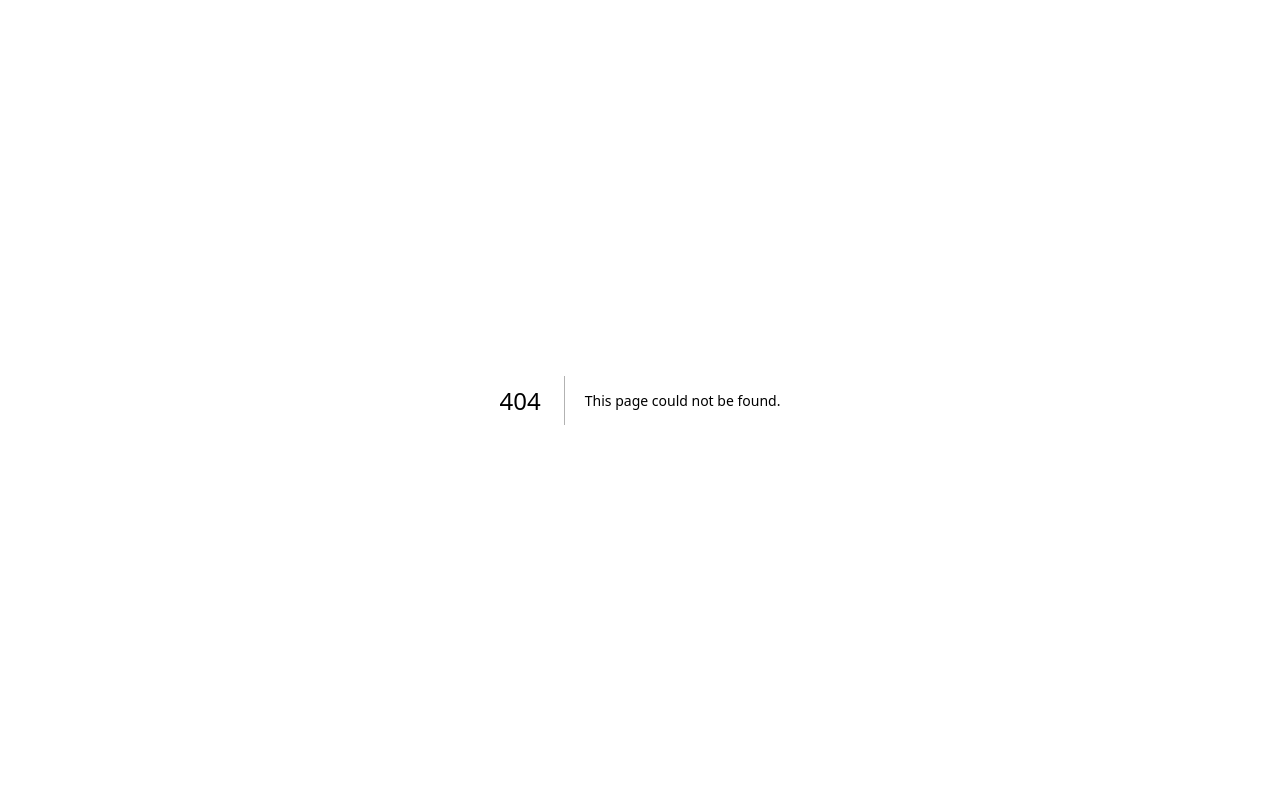
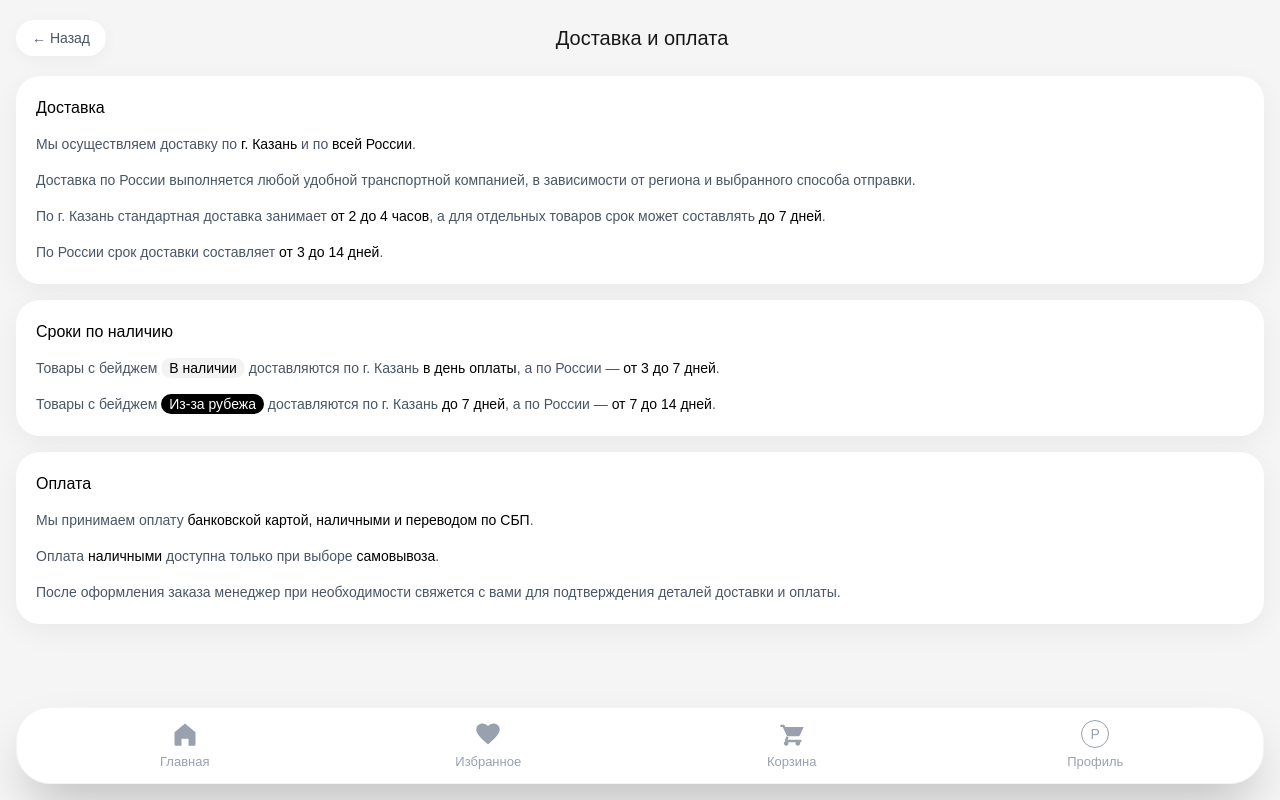
Before and after one commit to rennymateso/tg-shop, a Next.js app: page /delivery-payment in a window 1280 px wide. Before the commit this address had no page. Built offline with nearby package versions, Linux system fonts and the light colour scheme.

Commit message:
update delivery page and profile menu

```diff
--- /dev/null
+++ b/app/delivery-payment/page.tsx
@@ -0,0 +1,107 @@
+"use client";
+
+import { useRouter } from "next/navigation";
+import BottomNav from "../components/BottomNav";
+
+export default function DeliveryPaymentPage() {
+  const router = useRouter();
+
+  return (
+    <main className="min-h-screen bg-[#F5F5F5] px-4 pt-5 pb-32">
+      <div className="mb-5 flex items-center justify-between">
+        <button
+          onClick={() => router.back()}
+          className="rounded-full bg-white px-4 py-2 text-sm text-gray-600 shadow-[0_4px_16px_rgba(0,0,0,0.04)]"
+        >
+          ← Назад
+        </button>
+
+        <h1 className="text-[20px] font-medium">Доставка и оплата</h1>
+
+        <div className="w-[86px]" />
+      </div>
+
+      <div className="space-y-4">
+        <div className="rounded-[24px] bg-white p-5 shadow-[0_8px_28px_rgba(0,0,0,0.05)]">
+          <h2 className="text-[16px] font-medium text-black">Доставка</h2>
+
+          <div className="mt-3 space-y-3 text-sm leading-6 text-gray-600">
+            <p>
+              Мы осуществляем доставку по <span className="text-black">г. Казань</span> и
+              по <span className="text-black">всей России</span>.
+            </p>
+
+            <p>
+              Доставка по России выполняется любой удобной транспортной компанией,
+              в зависимости от региона и выбранного способа отправки.
+            </p>
+
+            <p>
+              По г. Казань стандартная доставка занимает{" "}
+              <span className="text-black">от 2 до 4 часов</span>, а для отдельных
+              товаров срок может составлять{" "}
+              <span className="text-black">до 7 дней</span>.
+            </p>
+
+            <p>
+              По России срок доставки составляет{" "}
+              <span className="text-black">от 3 до 14 дней</span>.
+            </p>
+          </div>
+        </div>
+
+        <div className="rounded-[24px] bg-white p-5 shadow-[0_8px_28px_rgba(0,0,0,0.05)]">
+          <h2 className="text-[16px] font-medium text-black">Сроки по наличию</h2>
+
+          <div className="mt-3 space-y-3 text-sm leading-6 text-gray-600">
+            <p>
+              Товары с бейджем{" "}
+              <span className="rounded-full bg-[#F3F3F3] px-2 py-0.5 text-black">
+                В наличии
+              </span>{" "}
+              доставляются по г. Казань{" "}
+              <span className="text-black">в день оплаты</span>, а по России —{" "}
+              <span className="text-black">от 3 до 7 дней</span>.
+            </p>
+
+            <p>
+              Товары с бейджем{" "}
+              <span className="rounded-full bg-black px-2 py-0.5 text-white">
+                Из-за рубежа
+              </span>{" "}
+              доставляются по г. Казань{" "}
+              <span className="text-black">до 7 дней</span>, а по России —{" "}
+              <span className="text-black">от 7 до 14 дней</span>.
+            </p>
+          </div>
+        </div>
+
+        <div className="rounded-[24px] bg-white p-5 shadow-[0_8px_28px_rgba(0,0,0,0.05)]">
+          <h2 className="text-[16px] font-medium text-black">Оплата</h2>
+
+          <div className="mt-3 space-y-3 text-sm leading-6 text-gray-600">
+            <p>
+              Мы принимаем оплату{" "}
+              <span className="text-black">
+                банковской картой, наличными и переводом по СБП
+              </span>
+              .
+            </p>
+
+            <p>
+              Оплата <span className="text-black">наличными</span> доступна только
+              при выборе <span className="text-black">самовывоза</span>.
+            </p>
+
+            <p>
+              После оформления заказа менеджер при необходимости свяжется с вами
+              для подтверждения деталей доставки и оплаты.
+            </p>
+          </div>
+        </div>
+      </div>
+
+      <BottomNav />
+    </main>
+  );
+}
--- a/app/profile/page.tsx
+++ b/app/profile/page.tsx
@@ -22,6 +22,16 @@ export default function ProfilePage() {
       description: "Условия доставки и способы оплаты",
       onClick: () => router.push("/delivery-payment"),
     },
+    {
+      title: "Поддержка",
+      description: "Связаться с нами по вопросам заказа",
+      onClick: () => router.push("/support"),
+    },
+    {
+      title: "Перейти на наш канал",
+      description: "Новости, поступления и обновления",
+      onClick: () => router.push("/channel"),
+    },
   ];
 
   return (
@@ -42,8 +52,9 @@ export default function ProfilePage() {
       <div className="mb-4 rounded-[24px] bg-white p-5 shadow-[0_8px_28px_rgba(0,0,0,0.05)]">
         <p className="text-[18px] font-medium text-black">MONTREAUX</p>
         <p className="mt-2 text-sm leading-6 text-gray-500">
-          Личный кабинет покупателя. Здесь можно перейти в избранное, корзину и
-          посмотреть информацию по доставке и оплате.
+          Личный кабинет покупателя. Здесь можно перейти в избранное, корзину,
+          посмотреть условия доставки и оплаты, а также открыть раздел
+          поддержки.
         </p>
       </div>
 
```
